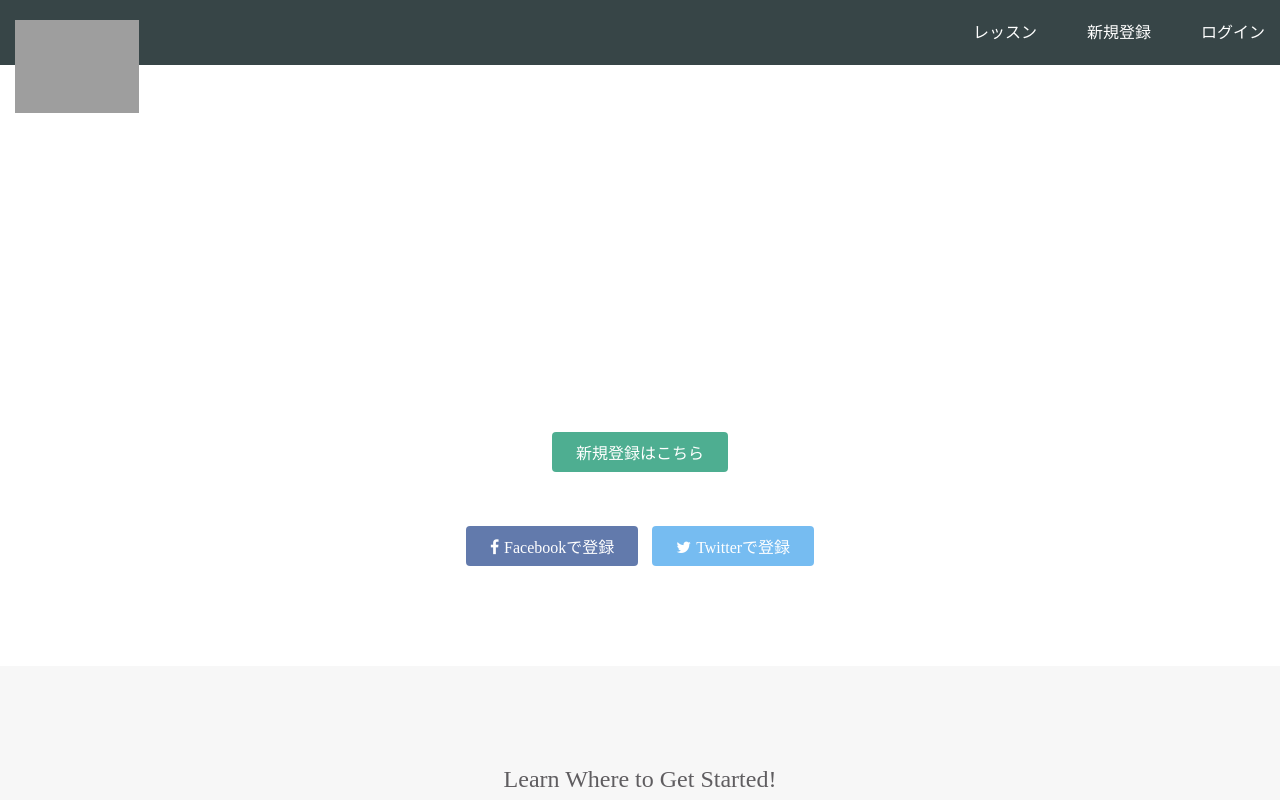
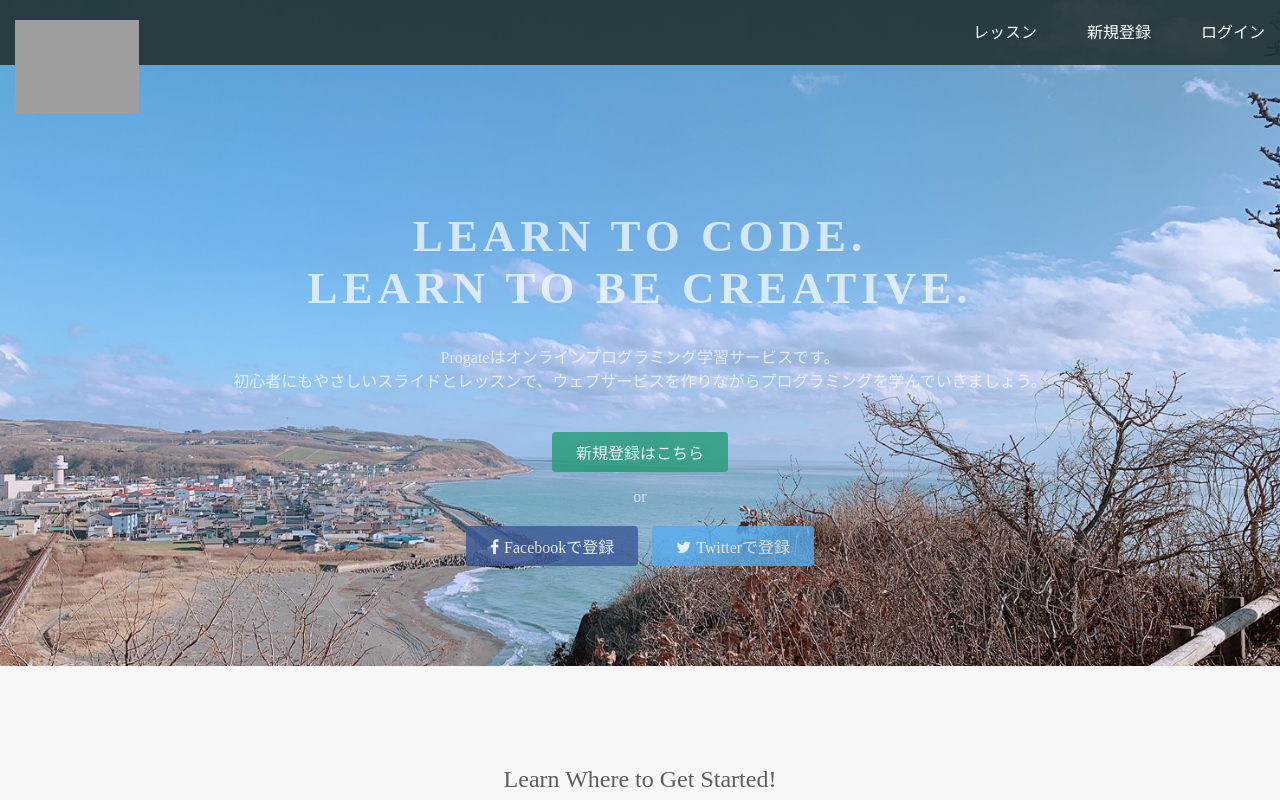
Before and after one commit to garam6masara/grampro, a plain HTML site: page index.html in a window 1280 px wide. Shown: the top 800 px of the page. Drawn offline with Linux system fonts and the light colour scheme; grey boxes are pictures that could not be loaded.

Commit message:
Update stylesheet.css

```diff
--- a/stylesheet.css
+++ b/stylesheet.css
@@ -19,7 +19,7 @@ a {
 
 .top-wrapper {
   padding: 180px 0 100px 0;
-  background-image: url(top.png);
+  background-image: url(https://github.com/garam6masara/grampro/blob/main/line_33776143131824.jpg?raw=true);
   background-size: cover;
   color: white;
   text-align: center;
```
